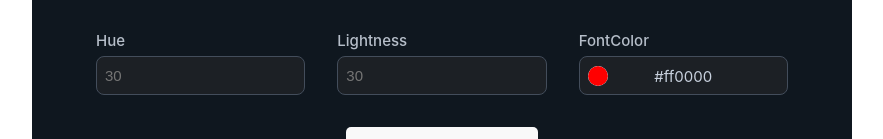
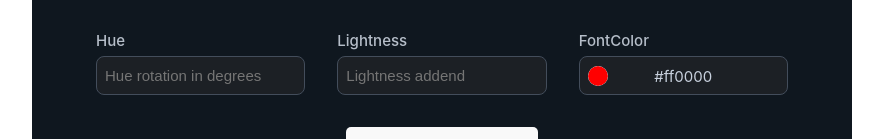
Before and after one commit to elwinroman/curso-react, a React (Vite) app in the folder projects/01-prueba-tecnica-catfact/: page / in a window 1280 px wide. Shown: the part 354-493 px from the top of the page, without its empty margins (198-1081 px from the left). Built offline with nearby package versions, Linux system fonts and the light colour scheme.

Commit message:
refactor: Improve regex patterns to validate inputs and add an error message

```diff
--- a/projects/01-prueba-tecnica-catfact/src/components/filter/Filter.jsx
+++ b/projects/01-prueba-tecnica-catfact/src/components/filter/Filter.jsx
@@ -31,9 +31,10 @@ export function Filter ({ updateFact }) {
                 text={element.text}
                 type={element.type}
                 placeholder={element.placeholder}
-                regex={element.regex}
                 inputClass={element.inputClass}
                 labelClass={element.labelClass}
+                regex={element.regex}
+                validationErrorMessage={element.validationErrorMessage}
               />
             ))
           }
--- a/projects/01-prueba-tecnica-catfact/src/components/filter/Input.css
+++ b/projects/01-prueba-tecnica-catfact/src/components/filter/Input.css
@@ -39,6 +39,12 @@
     outline: #3399ff solid 2px;
     border-color: #3399ff;
   }
+}
+
+.input-base.type-text + .error-message {
+  margin: 0.25rem 0.1rem;
+  font-size: 0.76rem;
+  color: #f44336;
 }
 
 /* Select type */
--- a/projects/01-prueba-tecnica-catfact/src/components/filter/Input.jsx
+++ b/projects/01-prueba-tecnica-catfact/src/components/filter/Input.jsx
@@ -1,14 +1,21 @@
 import './Input.css'
 import { useState } from 'react'
 
-export function Input ({ id, type, placeholder, regex, text, inputClass, labelClass }) {
+export function Input ({ id, type, placeholder, regex, text, inputClass, labelClass, validationErrorMessage }) {
+  const [invalid, setInvalid] = useState(false)
+
   const handleChange = (event) => {
     const { value } = event.target
-    if (!value.match(regex)) {
-      event.target.setCustomValidity('Invalid input')
+
+    if (!value.trim().match(regex)) {
+      setInvalid(true)
+      event.target.setCustomValidity('Datos invalidos')
     } else {
+      setInvalid(false)
       event.target.setCustomValidity('')
     }
+
+    event.target.reportValidity()
   }
 
   return (
@@ -19,9 +26,9 @@ export function Input ({ id, type, placeholder, regex, text, inputClass, labelCl
         type={type}
         className={inputClass}
         placeholder={placeholder}
-        pattern={regex}
         onChange={handleChange}
       />
+      { invalid && <p className="error-message">{validationErrorMessage}</p> }
     </div>
   )
 }
--- a/projects/01-prueba-tecnica-catfact/src/constants/filter-options.js
+++ b/projects/01-prueba-tecnica-catfact/src/constants/filter-options.js
@@ -53,45 +53,51 @@ export const FILTER_OPTIONS = [
     text: 'Blur',
     type: 'text',
     placeholder: '30',
-    regex: /^[0-9]*$/,
     inputClass: 'input-base type-text',
-    labelClass: 'input-label-base'
+    labelClass: 'input-label-base',
+    regex: /^[0-9]$|^[1-9][0-9]$|^100$|^\s*$/,
+    validationErrorMessage: 'El número debe entero entre 0 y 100'
   },
   {
     id: crypto.randomUUID(),
     text: 'Brightness',
     type: 'text',
     placeholder: '30',
-    regex: /^[0-9]*$/,
     inputClass: 'input-base type-text',
-    labelClass: 'input-label-base'
+    labelClass: 'input-label-base',
+    regex: /^[0-9]$|^[1-9][0-9]$|^100$|^\s*$/,
+    validationErrorMessage: 'El número debe ser entero entre 0 y 100'
   },
   {
     id: crypto.randomUUID(),
     text: 'Saturation',
     type: 'text',
     placeholder: '30',
-    regex: /^[0-9]*$/,
+    pattern: '^(((0|1).[0-9]{1,2})|1|2|2.0)$',
     inputClass: 'input-base type-text',
-    labelClass: 'filter-label-base'
+    labelClass: 'filter-label-base',
+    regex: /^(?:0|1).[0-9]{1,2}$|^[0-2]$|^2.0$|^\s*$/,
+    validationErrorMessage: 'El número debe ser decimal entre 0.0 y 2.0'
   },
   {
     id: crypto.randomUUID(),
     text: 'Hue',
     type: 'text',
-    placeholder: '30',
-    regex: /^[0-9]*$/,
+    placeholder: 'Hue rotation in degrees',
     inputClass: 'input-base type-text',
-    labelClass: 'input-label-base'
+    labelClass: 'input-label-base',
+    regex: /^[0-9]$|^[1-9][0-9]$|^[1-2][0-9][0-9]$|^3[0-5][0-9]$|^360$|^\s*$/,
+    validationErrorMessage: 'El número debe ser entero entre 0 y 360'
   },
   {
     id: crypto.randomUUID(),
     text: 'Lightness',
     type: 'text',
-    placeholder: '30',
-    regex: /^[0-9]*$/,
+    placeholder: 'Lightness addend',
     inputClass: 'input-base type-text',
-    labelClass: 'input-label-base'
+    labelClass: 'input-label-base',
+    regex: /^[0-9]$|^[1-9][0-9]$|^100$|^\s*$/,
+    validationErrorMessage: 'El número debe ser   entero entre 0 y 100'
   }
 ]
 
```
